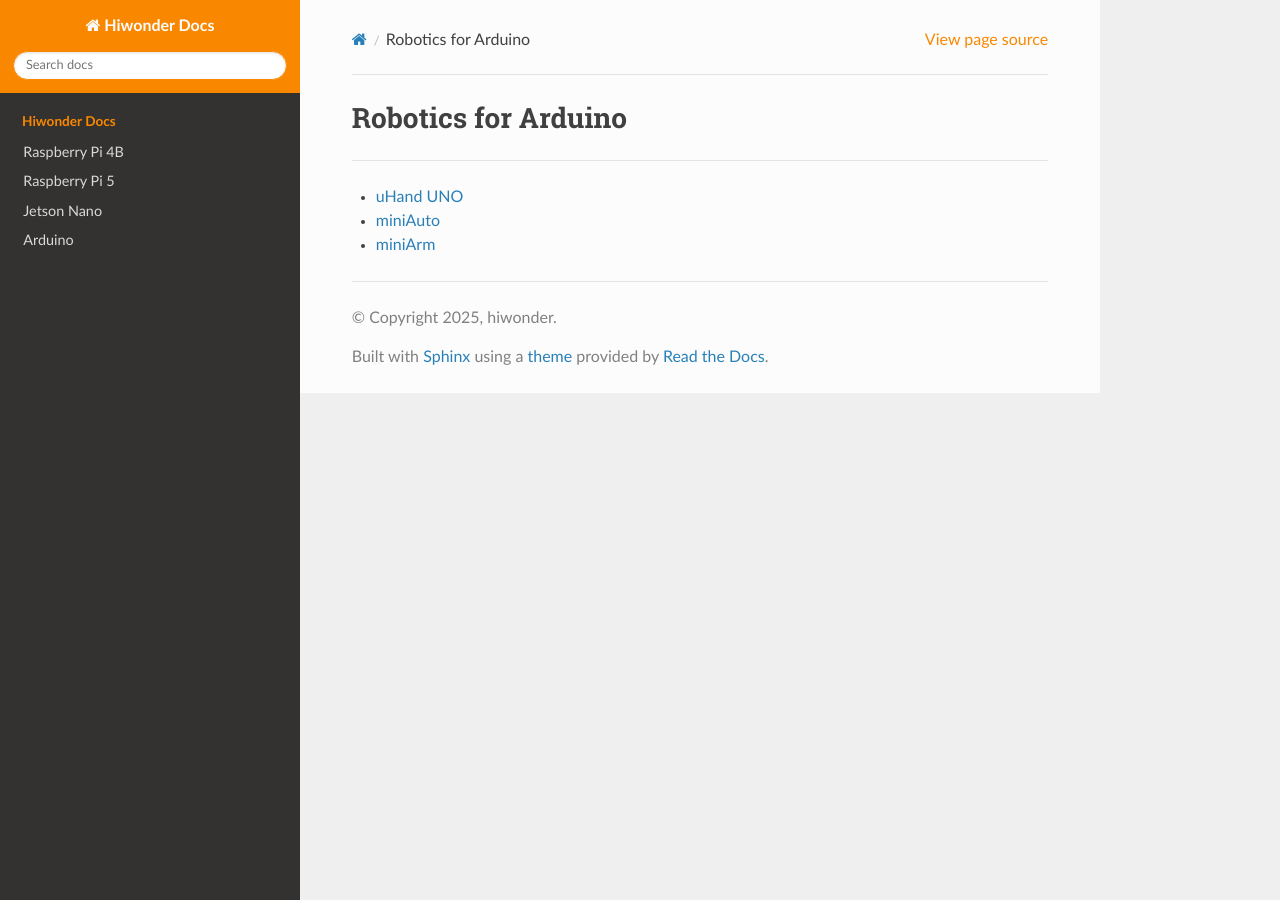
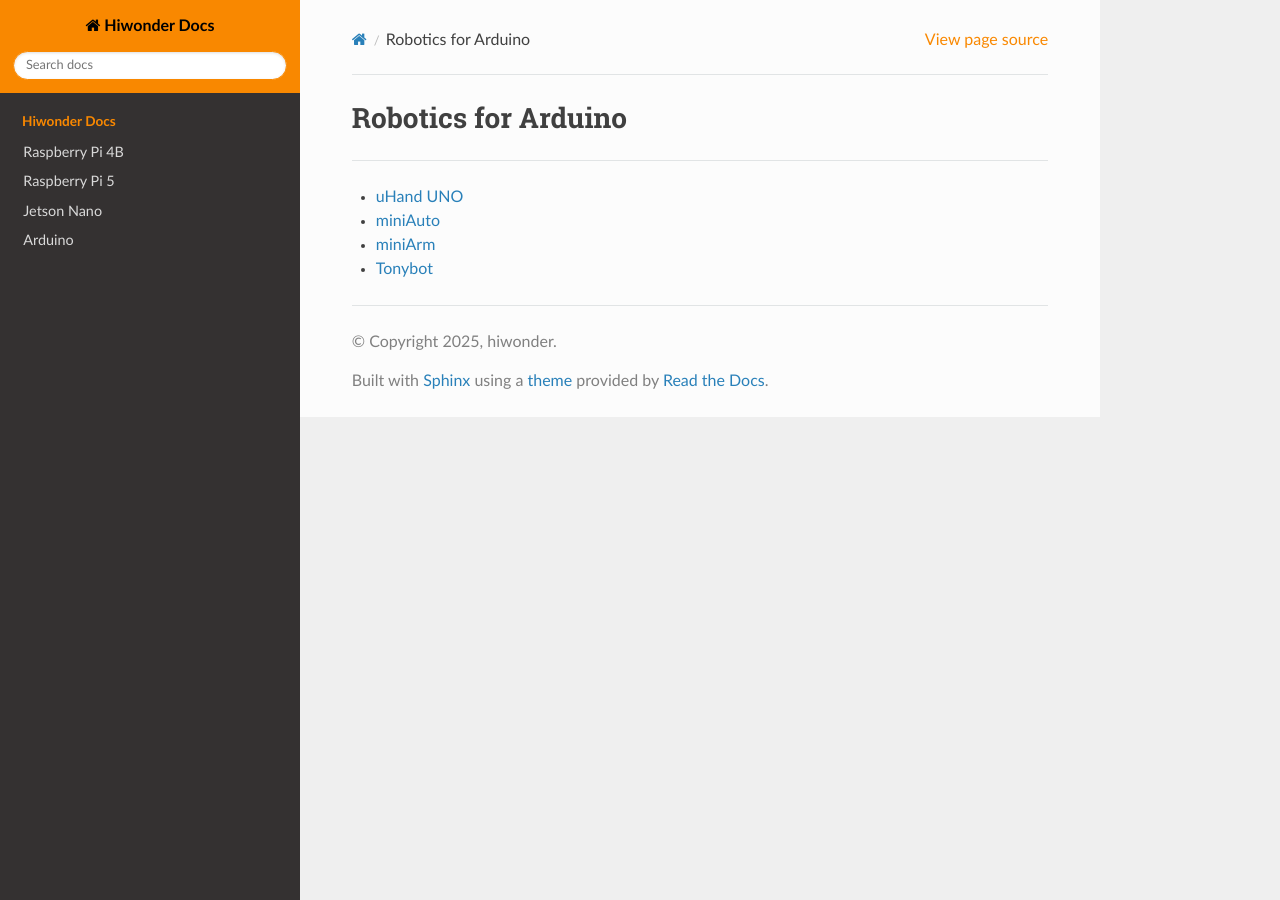
Before and after one commit to Hiwonder-docs/Hiwonder-docs, a Sphinx documentation site: the page built from source/arduino/index.md, in a window 1280 px wide. Built offline with Sphinx 7.4.7 and the Read the Docs theme 3.1.0, drawn with Linux system fonts in a browser that asks for light colours.

Commit message:
Tonybot commit

```diff
--- a/source/_static/style.css
+++ b/source/_static/style.css
@@ -24,7 +24,9 @@
     color: #f98800;
     background: #343131;
 }
-
+.wy-grid-for-nav .wy-side-nav-search>a{
+    color: #000;
+}
 .step{
     background: #e3e3e3;
     font-weight: 600;
--- a/source/arduino/index.md
+++ b/source/arduino/index.md
@@ -4,3 +4,4 @@
 * [uHand UNO](https://docs.hiwonder.com/projects/uHand_UNO/en/latest/)
 * [miniAuto](https://docs.hiwonder.com/projects/miniAuto/en/latest/)
 * [miniArm](https://docs.hiwonder.com/projects/miniArm/en/latest/)
+* [Tonybot](https://docs.hiwonder.com/projects/Tonybot/en/latest/)
```
